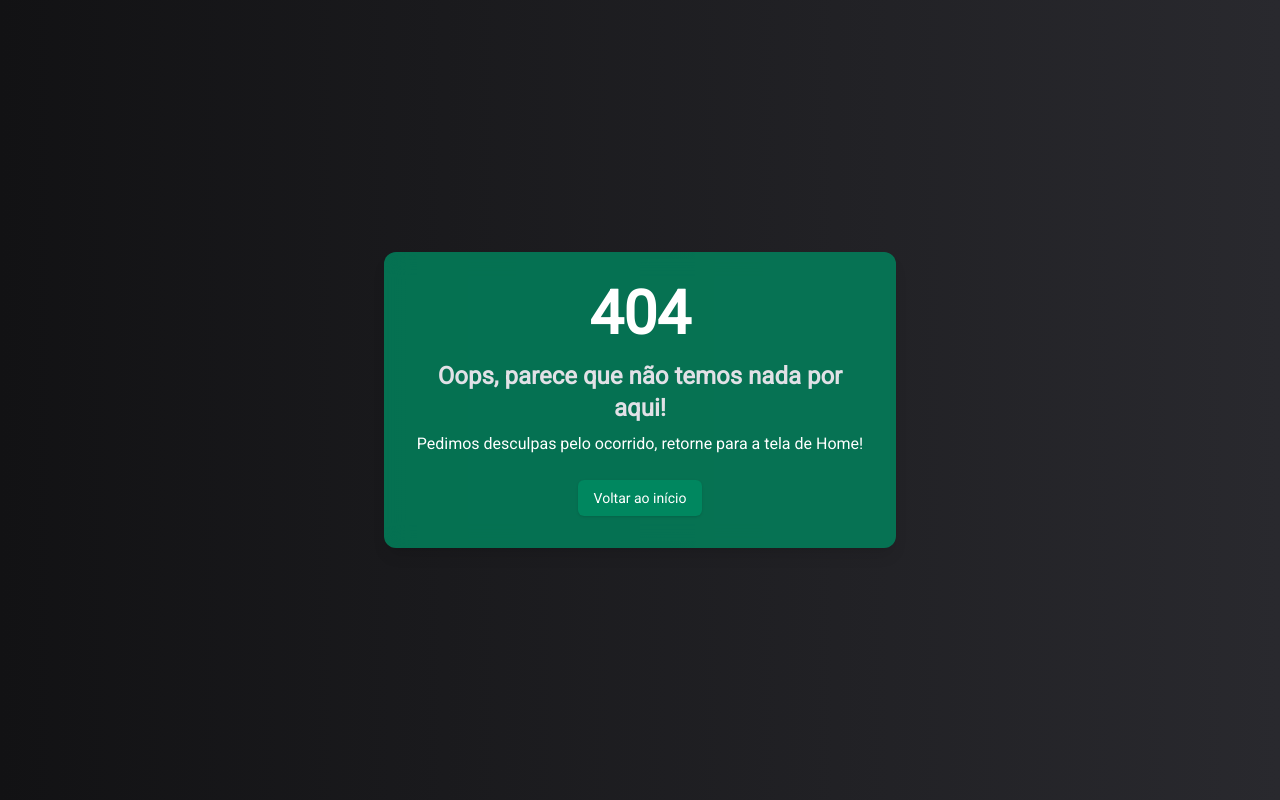
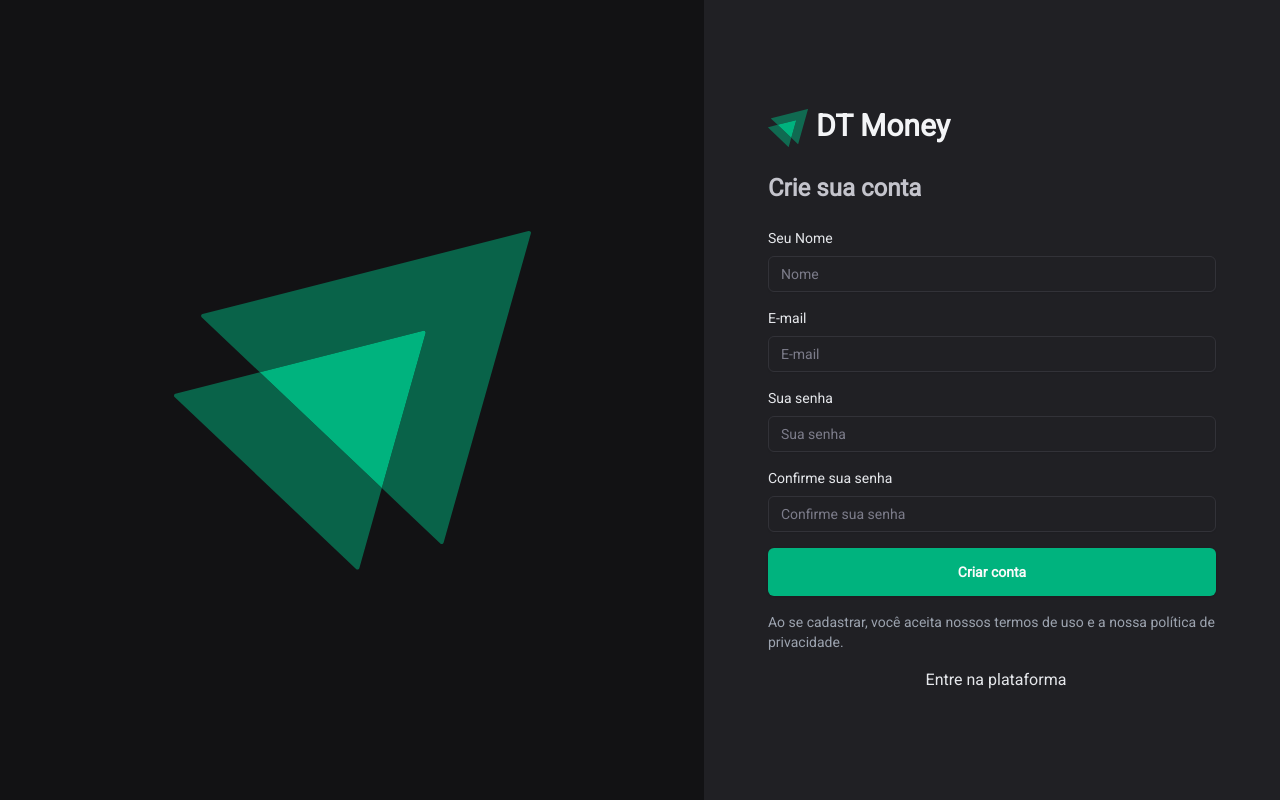
Before and after one commit to PedroHenrique1606/dtmoney-front, a Next.js app: page /signup in a window 1280 px wide. Before the commit this address had no page. Built offline with nearby package versions, Linux system fonts and the light colour scheme.

Commit message:
feat: initialize signup page

```diff
--- /dev/null
+++ b/src/app/signup/page.tsx
@@ -0,0 +1,101 @@
+import Image from "next/image";
+import Logo from "@/assets/logodtmoney.svg";
+import { Input } from "@/components/ui/input";
+import { Button } from "@/components/ui/button";
+
+export default function SignUp() {
+  return (
+    <div className="flex h-screen bg-gray2">
+      {/* Container do Logo */}
+      <div className="flex flex-1 items-center justify-center bg-gray1">
+        <div className="relative">
+          <Image src={Logo} alt="DT Money" className="" />
+          <div className="absolute inset-0 flex items-center justify-center opacity-20">
+            <div
+              className="w-64 h-64 bg-green-600 rotate-45"
+              style={{ clipPath: "polygon(50% 0%, 0% 100%, 100% 100%)" }}
+            />
+          </div>
+        </div>
+      </div>
+
+      {/* Container do Formulário */}
+      <div className="flex items-center justify-center px-16">
+        <div className="w-full max-w-md space-y-6">
+          <div className="flex gap-2">
+            <Image src={Logo} alt="DT Money" className="w-10 h-10" />
+            <h2 className="text-3xl font-semibold text-gray-100">DT Money</h2>
+          </div>
+          <p className="mt-2 text-gray6 font-bold text-2xl">Crie sua conta</p>
+
+          <form className="space-y-4">
+            <div className="space-y-2">
+              <label
+                htmlFor="name"
+                className="block text-sm font-medium text-gray-200"
+              >
+                Seu Nome
+              </label>
+              <Input type="text" placeholder="Nome" />
+            </div>
+
+            <div className="space-y-2">
+              <label
+                htmlFor="name"
+                className="block text-sm font-medium text-gray-200"
+              >
+                E-mail
+              </label>
+              <Input type="email" placeholder="E-mail" />
+            </div>
+
+            <div className="space-y-2">
+              <label
+                htmlFor="name"
+                className="block text-sm font-medium text-gray-200"
+              >
+                Sua senha
+              </label>
+              <Input type="password" placeholder="Sua senha" />
+            </div>
+
+            <div className="space-y-2">
+              <label
+                htmlFor="name"
+                className="block text-sm font-medium text-gray-200"
+              >
+                Confirme sua senha
+              </label>
+              <Input type="password" placeholder="Confirme sua senha " />
+            </div>
+
+            <div>
+              <Button className="w-full py-6 font-bold">Criar conta</Button>
+            </div>
+
+            <p className="text-sm text-gray-400">
+              Ao se cadastrar, você aceita nossos{" "}
+              <a href="#" className="text-green-500 hover:underline">
+                termos de uso
+              </a>{" "}
+              e a nossa{" "}
+              <a href="#" className="text-green-500 hover:underline">
+                política de privacidade
+              </a>
+              .
+            </p>
+
+            <div className="mt-4 text-center">
+              <a href="#" className="text-gray-200 hover:underline">
+                <div className="flex items-center justify-center">
+                  {/* Ícone aqui */}
+                  <span className="ml-2">Entre na plataforma</span>
+                </div>
+              </a>
+            </div>
+          </form>
+        </div>
+      </div>
+    </div>
+  );
+}
--- /dev/null
+++ b/src/app/terms/page.tsx
@@ -0,0 +1,73 @@
+import Link from "next/link";
+import React from "react";
+
+const Terms: React.FC = () => {
+  return (
+    <div className="bg-gray1 text-white min-h-screen px-6 py-8">
+      <div className="max-w-3xl mx-auto">
+        {/* Título */}
+        <h1 className="text-4xl font-bold mb-8 text-green">
+          Termos de Uso e Política de Privacidade
+        </h1>
+
+        {/* Seção de Termos de Uso */}
+        <section className="mb-12">
+          <h2 className="text-2xl font-semibold mb-4 text-green-light">
+            Termos de Uso
+          </h2>
+          <p className="text-gray6 leading-7 mb-4">
+            Bem-vindo ao nosso site dtmoney. Ao acessar e usar este site, você
+            concorda em cumprir os seguintes Termos de Uso. Por favor, leia-os
+            atentamente antes de continuar.
+          </p>
+          <p className="text-gray6 leading-7 mb-4">
+            1. Você deve utilizar este site apenas para fins legais e de acordo
+            com as condições estabelecidas aqui.
+          </p>
+          <p className="text-gray6 leading-7 mb-4">
+            2. É proibido copiar, reproduzir ou distribuir qualquer conteúdo
+            deste site sem a permissão expressa dos proprietários.
+          </p>
+          <p className="text-gray6 leading-7 mb-4">
+            3. Podemos modificar ou descontinuar o site a qualquer momento sem
+            aviso prévio.
+          </p>
+          {/* Adicione mais termos conforme necessário */}
+        </section>
+
+        {/* Seção de Política de Privacidade */}
+        <section>
+          <h2 className="text-2xl font-semibold mb-4 text-green-light">
+            Política de Privacidade
+          </h2>
+          <p className="text-gray6 leading-7 mb-4">
+            Sua privacidade é importante para nós. Esta Política de Privacidade
+            descreve como coletamos, usamos e protegemos suas informações.
+          </p>
+          <p className="text-gray6 leading-7 mb-4">
+            1. Coletamos informações pessoais fornecidas por você, como nome e
+            e-mail, apenas para fins específicos.
+          </p>
+          <p className="text-gray6 leading-7 mb-4">
+            2. Utilizamos cookies para melhorar sua experiência de navegação e
+            analisar o tráfego do site.
+          </p>
+          <p className="text-gray6 leading-7 mb-4">
+            3. Não compartilhamos suas informações pessoais com terceiros sem o
+            seu consentimento, exceto conforme exigido por lei.
+          </p>
+          {/* Adicione mais detalhes conforme necessário */}
+        </section>
+
+        {/* Botão de Voltar */}
+        <div className="mt-8">
+          <Link href={"/"} className="bg-green-dark text-white py-2 px-4 rounded hover:bg-green transition duration-200">
+            Voltar
+          </Link>
+        </div>
+      </div>
+    </div>
+  );
+};
+
+export default Terms;
--- a/src/components/Navbar.tsx
+++ b/src/components/Navbar.tsx
@@ -47,7 +47,7 @@ const Navbar = () => {
           <a href="login">
             <Button>Login</Button>
           </a>
-          <a href="singin">
+          <a href="signup">
             <Button>Cadastrar</Button>
           </a>
         </div>
--- /dev/null
+++ b/src/components/ui/input.tsx
@@ -0,0 +1,21 @@
+import * as React from "react";
+import { cn } from "@/lib/utils";
+
+const Input = React.forwardRef<HTMLInputElement, React.ComponentProps<"input">>(
+  ({ className, type, ...props }, ref) => {
+    return (
+      <input
+        type={type}
+        className={cn(
+          "flex h-9 w-full rounded-md border border-gray4 bg-transparent px-3 py-1 text-base text-white shadow-sm transition-colors placeholder:text-gray5 focus-visible:outline-none focus-visible:ring-1 focus-visible:ring-green-light disabled:cursor-not-allowed disabled:opacity-50 md:text-sm",
+          className
+        )}
+        ref={ref}
+        {...props}
+      />
+    );
+  }
+);
+Input.displayName = "Input";
+
+export { Input };
```
